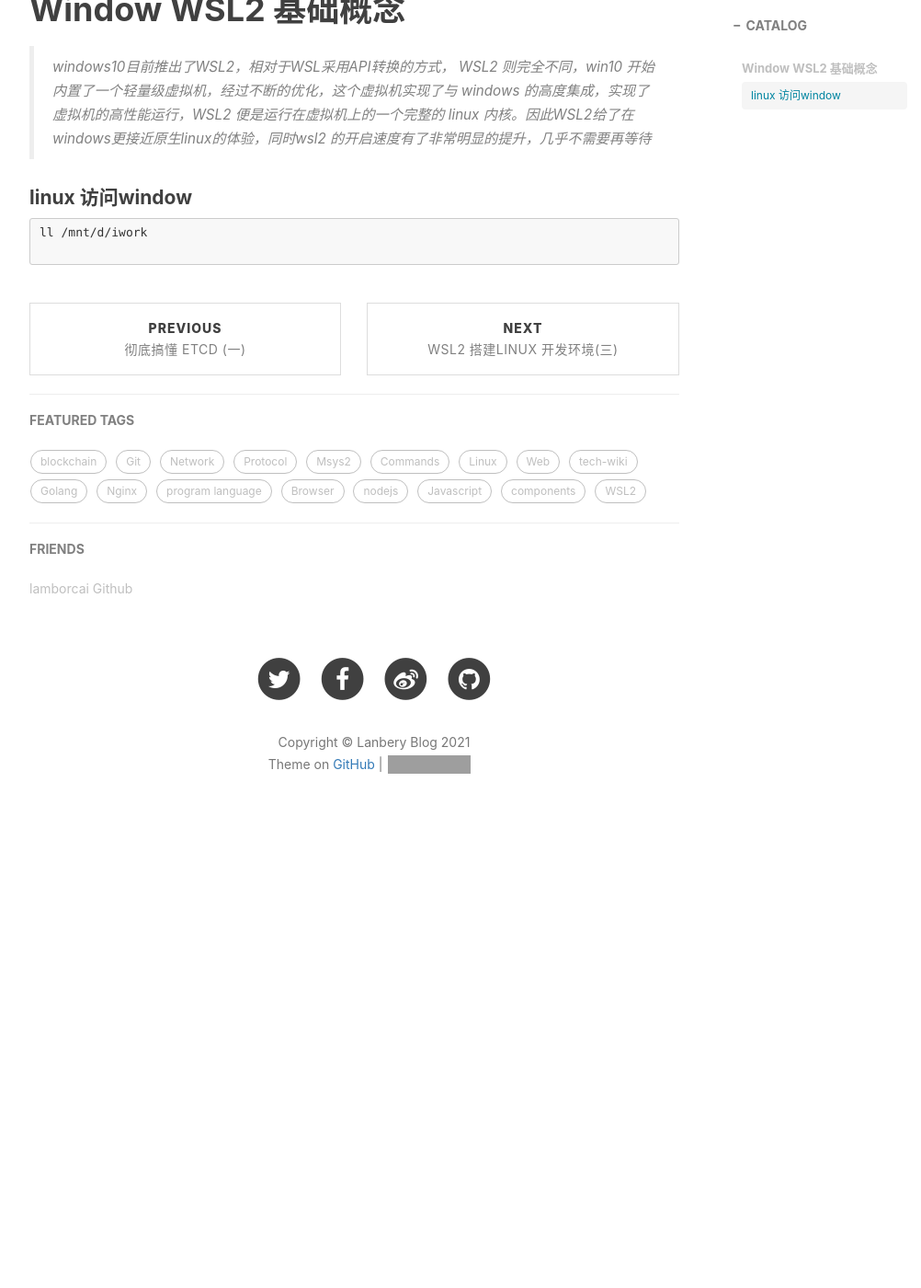
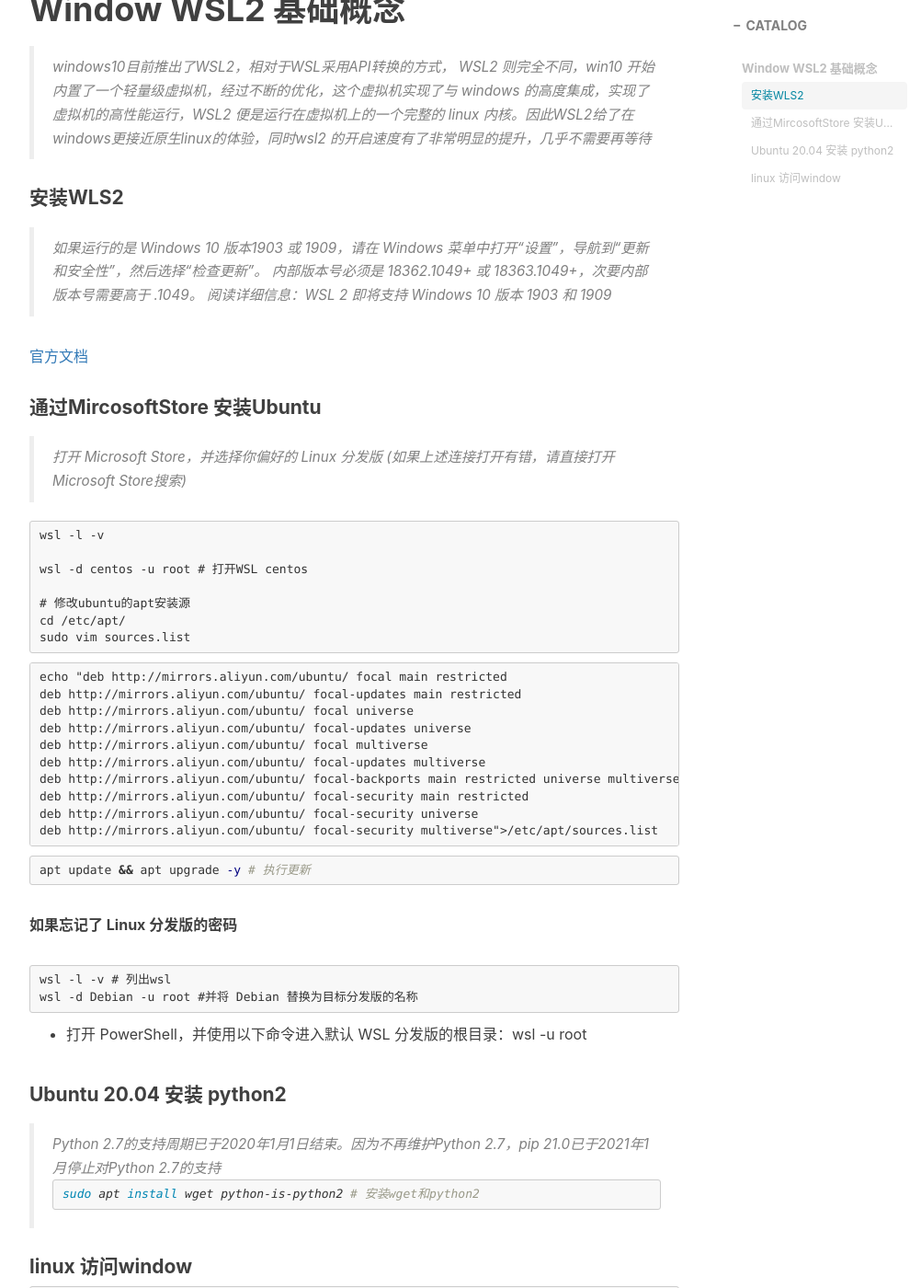
Before and after one commit to lanbery/lanbery.github.io, a Jekyll site: the page built from _posts/2021-09-20-wsl-docker-post1.md, in a window 1280 px wide and 1400 px high, scrolled down 582 px. Shown: the whole window at 92% size, without its empty margins (233-1235 px from the left). Built offline with Jekyll 4.4.1, drawn with Linux system fonts in a browser that asks for light colours; nearby versions of some CDN libraries; comment, search, counter and statistics services are not loaded; before the commit the page ends 1517 px from its top, so only the background shows below that; grey boxes are pictures that could not be loaded.

Commit message:
add: Post WSL

````diff
--- a/_posts/2021-09-20-wsl-docker-post1.md
+++ b/_posts/2021-09-20-wsl-docker-post1.md
@@ -17,6 +17,60 @@
 
 > windows10目前推出了WSL2，相对于WSL采用API转换的方式， WSL2 则完全不同，win10 开始内置了一个轻量级虚拟机，经过不断的优化，这个虚拟机实现了与 windows 的高度集成，实现了虚拟机的高性能运行，WSL2 便是运行在虚拟机上的一个完整的 linux 内核。因此WSL2给了在windows更接近原生linux的体验，同时wsl2 的开启速度有了非常明显的提升，几乎不需要再等待
 
+#### 安装WLS2
+
+> 如果运行的是 Windows 10 版本1903 或 1909，请在 Windows 菜单中打开“设置”，导航到“更新和安全性”，然后选择“检查更新”。 内部版本号必须是 18362.1049+ 或 18363.1049+，次要内部版本号需要高于 .1049。 阅读详细信息：WSL 2 即将支持 Windows 10 版本 1903 和 1909
+
+[官方文档](https://docs.microsoft.com/zh-cn/windows/wsl/install-win10)
+
+
+#### 通过MircosoftStore 安装Ubuntu
+
+> 打开 Microsoft Store，并选择你偏好的 Linux 分发版 (如果上述连接打开有错，请直接打开Microsoft Store搜索)
+
+```PowerShell
+wsl -l -v
+
+wsl -d centos -u root # 打开WSL centos
+
+# 修改ubuntu的apt安装源
+cd /etc/apt/
+sudo vim sources.list
+```
+
+```text
+echo "deb http://mirrors.aliyun.com/ubuntu/ focal main restricted
+deb http://mirrors.aliyun.com/ubuntu/ focal-updates main restricted
+deb http://mirrors.aliyun.com/ubuntu/ focal universe
+deb http://mirrors.aliyun.com/ubuntu/ focal-updates universe
+deb http://mirrors.aliyun.com/ubuntu/ focal multiverse
+deb http://mirrors.aliyun.com/ubuntu/ focal-updates multiverse
+deb http://mirrors.aliyun.com/ubuntu/ focal-backports main restricted universe multiverse
+deb http://mirrors.aliyun.com/ubuntu/ focal-security main restricted
+deb http://mirrors.aliyun.com/ubuntu/ focal-security universe
+deb http://mirrors.aliyun.com/ubuntu/ focal-security multiverse">/etc/apt/sources.list
+```
+
+```bash
+apt update && apt upgrade -y # 执行更新
+```
+
+**如果忘记了 Linux 分发版的密码**
+
+```PowerShell
+wsl -l -v # 列出wsl
+wsl -d Debian -u root #并将 Debian 替换为目标分发版的名称
+```
+
+
+- 打开 PowerShell，并使用以下命令进入默认 WSL 分发版的根目录：wsl -u root
+
+#### Ubuntu 20.04 安装 python2
+> Python 2.7的支持周期已于2020年1月1日结束。因为不再维护Python 2.7，pip 21.0已于2021年1月停止对Python 2.7的支持
+```bash
+sudo apt install wget python-is-python2 # 安装wget和python2
+```
+
 #### linux 访问window
 
 ```bash
````
Also changed, not shown: _posts/2021-09-22-docker-post2.md (+1 -16 lines), _posts/2021-09-23-wsl-docker-post3.md (+31 -2 lines).
